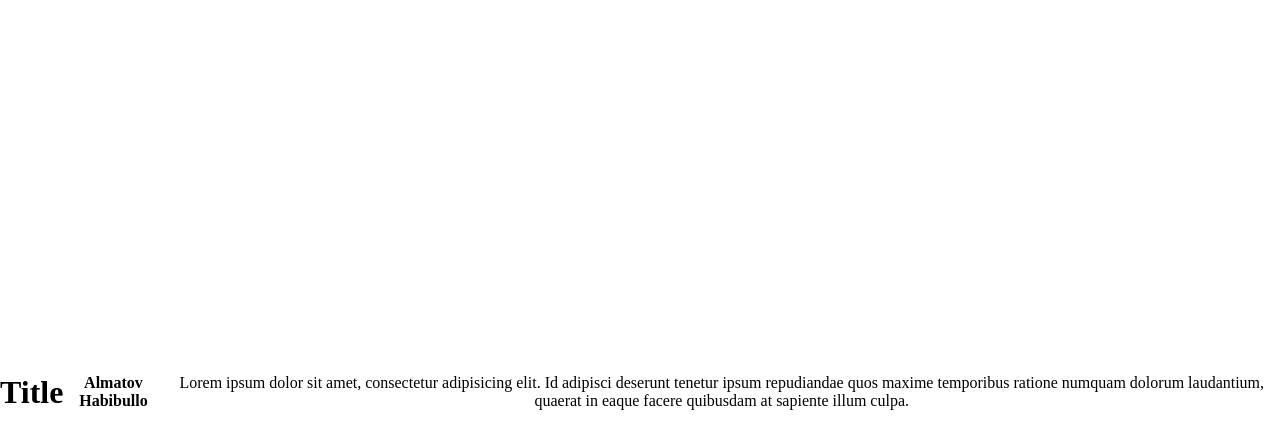
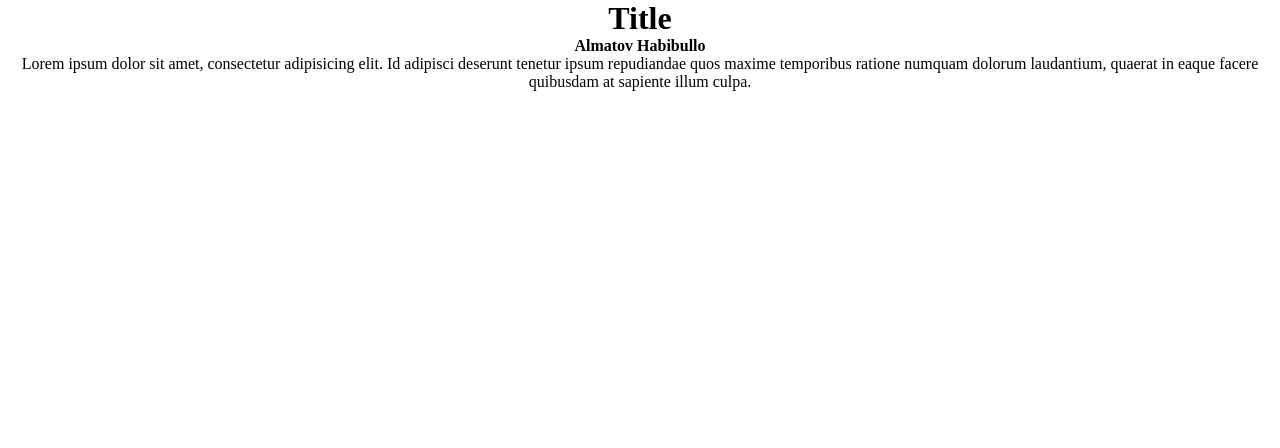
Before and after one commit to hbbll/hbbll.github.io, a plain HTML site: page index.html in a window 1280 px wide. Drawn offline with Linux system fonts and the light colour scheme.

Commit message:
adding-styles

```diff
--- a/index.css
+++ b/index.css
@@ -2,17 +2,5 @@
 	margin: 0;
 	padding: 0;
 	box-sizing: border-box;
+	text-align: center;
 }
-
-body {
-	display: flex;
-	justify-content: center; /* Centers content horizontally */
-	align-items: center; /* Centers content vertically */
-	min-height: 100vh; /* Full viewport height */
-	text-align: center; /* Centers text */
-	margin: 0; /* Removes default body margin */
-}
-
-h1, b, p {
-	margin-bottom: 1rem; /* Adds some space between elements */
-}
```
